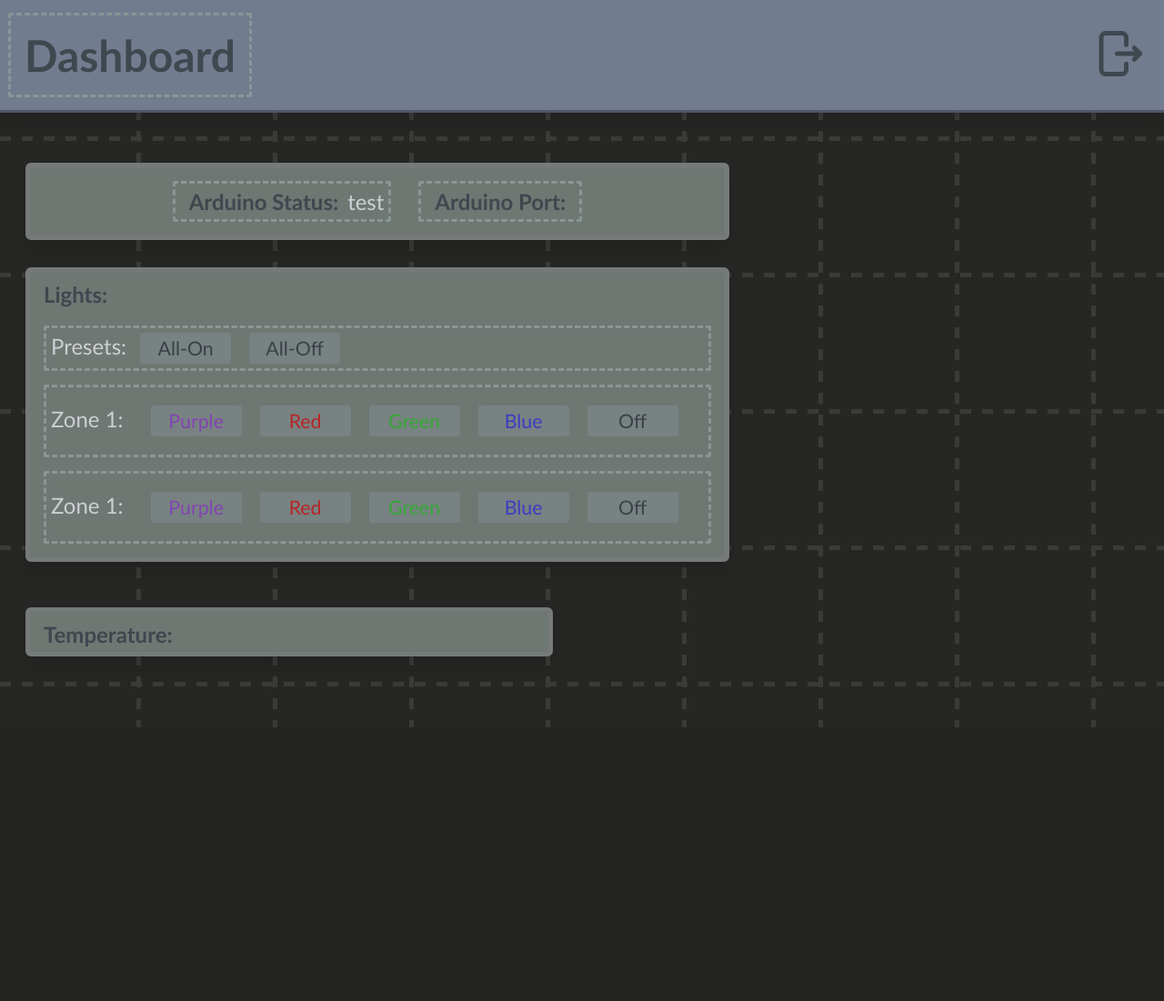
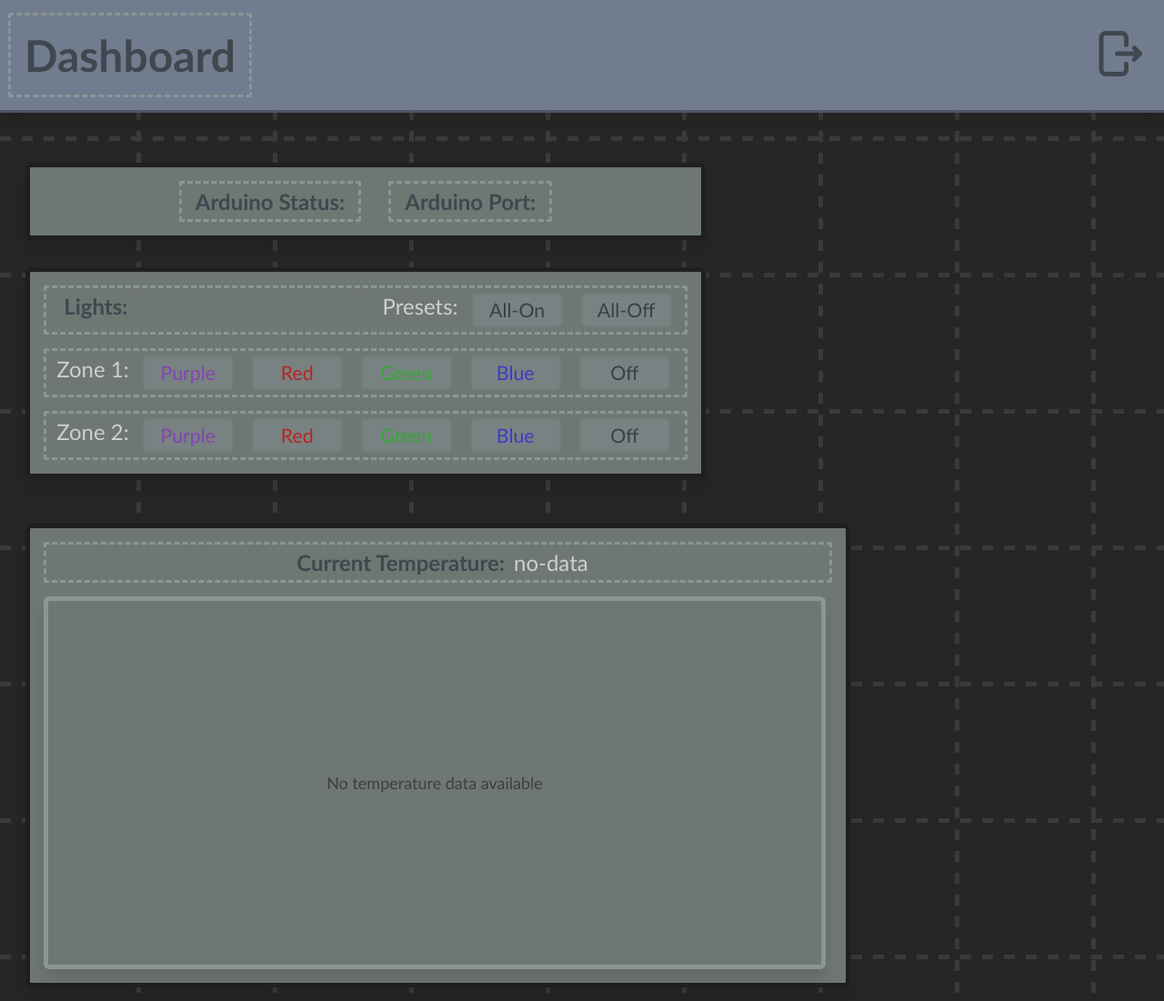
Before and after one commit to AlekWhite/awsite, a Flask app: template flaskApp/templates/dashboard.html in a window 1280 px wide. Shown: the whole page at 91% size. Before the commit the page ends 800 px from the top, so only its background shows below. Run offline with Flask 3, Linux system fonts and the light colour scheme; the template is opened without the code that fills it: most values are stand-ins (such as "Sample title", 1, 10 or a date in 2020); parts of the project's set-up code (start-up, migrations or seed data) failed here and were passed over; some libraries are stand-ins or nearby versions.

Commit message:
Added temperature monitoring functionality

```diff
--- a/flaskApp/requirements.txt
+++ b/flaskApp/requirements.txt
@@ -21,6 +21,7 @@ PyJWT==2.10.1
 python-dotenv==1.1.1
 python-engineio==4.12.3
 python-socketio==5.14.2
+pytz==2023.3
 simple-websocket==1.1.0
 SQLAlchemy==2.0.44
 typing_extensions==4.15.0
--- a/flaskApp/static/css/authPage.css
+++ b/flaskApp/static/css/authPage.css
@@ -22,3 +22,8 @@ body{
     height: fit-content;
     margin-top: 10%;
 }
+
+.form{
+    display: flex;
+    justify-content: center;
+}
--- a/flaskApp/static/css/dashboard.css
+++ b/flaskApp/static/css/dashboard.css
@@ -9,12 +9,18 @@ body{
 .mainButton{
     width: 100px;
     background-color: #788282;
-    border: #9bbba7;
+    border: 2px solid #707e78;
 }
 
 .mainButton:hover{
     background-color: #abc7b6;
-    border: #658672;
+    border: 2px solid #5d6661;
+}
+
+.mainButton[selected="true"] {
+    background-color: #abc7b6;
+    border: 2px solid #54555c;
+    font-weight: bold;
 }
 
 .dashboardPage{
@@ -43,14 +49,7 @@ body{
     border: 3px dashed #8a9696;
     border-radius: 3px;
     height: fit-content;
-    margin: 15px;
-}
-
-.buttonDiv{
-    display: flex;
-    flex-direction: row;
     justify-content: center;
-    height: fit-content;
     margin: 15px;
 }
 
@@ -59,7 +58,7 @@ body{
     position: relative;
     width: 99%;
     margin: 15px 3px;
-    border: 5px solid rgb(119, 122, 122);
+    border: 5px solid rgb(31, 31, 31);
     border-radius: 6px;
     background-color: #6f7773;
     box-shadow: 0 12px 16px rgba(0, 0, 0, 0.1);
@@ -74,3 +73,14 @@ body{
     flex-direction: column;
     justify-content: left;
 }
+
+.chart{
+    width: 850px;
+    height: 400px;
+    margin: 15px;
+    margin-top: 0px;
+    border: 5px solid #8a9696;
+    border-radius: 6px;
+    background-color: #6f7773;
+    box-shadow: 0 12px 16px rgba(0, 0, 0, 0.1);
+}
--- a/flaskApp/static/css/mainPage.css
+++ b/flaskApp/static/css/mainPage.css
@@ -61,7 +61,7 @@ h2{
     float: left;
     color: #394047;
     border: 2px solid #8ea3bd;
-    border-radius: 3px;
+    border-radius: 5px;
     background-color: #9facbd;
     margin: 5px 10px;
     padding: 4px;
@@ -74,7 +74,6 @@ h2{
 
 .mainButton:hover{
     background-color: #b4c2d4;
-    font-size: 18pt;
     color: #2c3136;
     border: 2px solid #9bb2ce;
 }
--- a/flaskApp/static/js/dashboard.js
+++ b/flaskApp/static/js/dashboard.js
@@ -1,4 +1,7 @@
+google.charts.load('current', {packages:['corechart']});
+google.charts.setOnLoadCallback(loadChart);
 document.addEventListener("DOMContentLoaded", () => {
+    show_selected_lights();
     onLoad();
 });
 
@@ -14,8 +17,16 @@ async function onLoad(){
     loop();
 }
 
+function show_selected_lights(){
+    const appElement = document.getElementById("app");
+    const colorData = JSON.parse(appElement.dataset.colors);
+    const doc_1 =  document.getElementById("z1_" + colorData.zone1);
+    const doc_2 =  document.getElementById("z2_" + colorData.zone2);
+    if (doc_1){doc_1.setAttribute('selected', 'true')}
+    if (doc_2){doc_2.setAttribute('selected', 'true')}
+}
+
 async function updateDashboard(){
-
     // arduino port & status
     try{
         const response = await fetch("/api/arduino");
@@ -37,6 +48,67 @@ async function updateDashboard(){
         document.getElementById("statusText").style.color = status_text[data.status][1];
         document.getElementById("port").innerText = data.port;
     } catch (err) {
-        console.error("Error loading items:", err);
+        console.error("Error loading arduino data:", err);
     }
+    await loadChart();
 }
+
+async function loadChart() {
+    try {
+        const response = await fetch('/api/temperature');
+        if (!response.ok) {
+            console.error('Failed to fetch temperature data');
+            showChartError();
+            return;}
+        const data = await response.json();
+
+        if (data.chartData && data.chartData.rows && data.chartData.rows.length > 0) {
+            drawChart(data.chartData);
+        } else {
+            showChartError();}
+
+        if (data.ct !== null){
+            document.getElementById("ct").innerText = `${data.ct}°F`;}
+
+    } catch (error) {
+        console.error('Error loading chart data:', error);
+        showChartError();}
+}
+
+function showChartError(){
+    const chartDiv = document.getElementById('myChart');
+    chartDiv.innerHTML = '<div style="display: flex; align-items: center; justify-content: center; height: 100%; color: #3e3f40; font-size: 18px; font-family: Trebuchet MS;">No temperature data available</div>';
+}
+
+function drawChart(chartData) {
+    const data = new google.visualization.DataTable(chartData);
+    console.log(data);
+    const options = {
+        chartArea: {left: 75, top: 60, width: '85%', height: '70%'},
+        title: 'Temperature Graph:',
+        titleTextStyle: {color: '#3f474f', underline: false, bold: true, fontSize: 24},
+        fontName: 'Trebuchet MS',
+
+        hAxis: {
+            titleTextStyle: {color: '#3f474f', fontName: 'Trebuchet MS'},
+            textStyle: {color: '#3f474f'},
+            gridlines: {width: 15, color: '#3e3f40'}
+        },
+
+        vAxis: {
+            titleTextStyle: {color: '#3f474f', fontName: 'Trebuchet MS'},
+            textStyle: {color: '#3f474f'},
+            gridlines: {width: 15, color: '#3e3f40'}
+        },
+
+        lineWidth: 4,
+        pointSize: 9,
+        curveType: 'function',
+        backgroundColor: '#9d9e90',
+        colors: ['#4f5c54'],
+        legend: {position: 'bottom', textStyle: {color: '#3f474f'}}
+    };
+
+    const chart = new google.visualization.LineChart(document.getElementById('myChart'));
+    chart.draw(data, options);
+}
--- a/flaskApp/templates/authPage.html
+++ b/flaskApp/templates/authPage.html
@@ -7,7 +7,7 @@
     <script src="{{ url_for('static', filename='js/authPage.js') }}"></script>
     <div class="lgDiv">
         <h2><b>Login:</b></h2>
-
+        <div class="form">
             <form action = "/auth_page" method = "POST">
                 <input type="hidden" name="csrf_token" value="{{ csrf_token() }}"/>
                 <p class="mainText">Username:
@@ -19,6 +19,6 @@
                 <input class="mainButton" type="submit" style="margin-left: 90px;" value="Submit" />
                 <button class="mainButton" id="back" type="submit" style="margin-left: 90px;" formaction="/" formmethod="GET">Back</button>
             </form>
-
+        </div>
     </div>
 </body>
--- a/flaskApp/templates/dashboard.html
+++ b/flaskApp/templates/dashboard.html
@@ -3,7 +3,7 @@
 <body>
     <link rel="stylesheet" type="text/css" href="{{ url_for('static', filename='css/mainPage.css') }}" />
     <link rel="stylesheet" type="text/css" href="{{ url_for('static', filename='css/dashboard.css') }}" />
-    <script src="{{ url_for('static', filename='js/dashboard.js') }}"></script>
+    <div id="app" data-colors='{{ colorData | tojson }}'></div>
 
     <div class="headerDiv">
         <form action="/dashboard">
@@ -26,7 +26,7 @@
         <div class="mainDivRow">
             <div class="rowDiv">
                 <span class="headerText" >Arduino Status: </span>
-                <span class="mainText" id="statusText">test</span>
+                <span class="mainText" id="statusText"></span>
             </div>
             <div class="rowDiv">
                 <span class="headerText">Arduino Port:</span>
@@ -35,34 +35,29 @@
         </div>
 
         <div class="mainDivCol">
-            <span class="headerText" style="margin-top: 5px;" >Lights: </span>
             <form action="/dashboard" method="POST">
                 <input type="hidden" name="csrf_token" value="{{ csrf_token() }}"/>
                 <div class="rowDiv">
+                    <span class="headerText" style="margin-right: 270px;" >Lights: </span>
                     <span class="mainText">Presets: </span>
                     <button class="mainButton" type="submit" name="light" value='{"r":-1,"g":-1,"b":-1,"zone":"all-on"}'>All-On</button>
                     <button class="mainButton" type="submit" name="light" value='{"r":-1,"g":-1,"b":-1,"zone":"all-off"}'>All-Off</button>
                 </div>
                 <div class="rowDiv">
-                    <span class="mainText" style="margin-top: 15px;">Zone 1: </span>
-                    <div class="buttonDiv">
-                        <button class="mainButton" type="submit" name="light" value='{"r":55,"g":0,"b":200,"zone":"zone1"}' style="color:#8344b3;" >Purple</button>
-                        <button class="mainButton" type="submit" name="light" value='{"r":255,"g":0,"b":0,"zone":"zone1"}' style="color:#b72525;" >Red</button>
-                        <button class="mainButton" type="submit" name="light" value='{"r":0,"g":255,"b":000,"zone":"zone1"}' style="color:#34a834;" >Green</button>
-                        <button class="mainButton" type="submit" name="light" value='{"r":0,"g":0,"b":255,"zone":"zone1"}' style="color:#3c3cc4;" >Blue</button>
-                        <button class="mainButton" type="submit" name="light" value='{"r":0,"g":0,"b":0,"zone":"zone1"}' >Off</button>
-                    </div>
-
+                    <span class="mainText">Zone 1: </span>
+                    <button class="mainButton" type="submit" name="light" id="z1_purple" value='{"r":55,"g":0,"b":200,"zone":"zone1"}' style="color:#8344b3;" >Purple</button>
+                    <button class="mainButton" type="submit" name="light" id="z1_red" value='{"r":255,"g":0,"b":0,"zone":"zone1"}' style="color:#b72525;" >Red</button>
+                    <button class="mainButton" type="submit" name="light" id="z1_green" value='{"r":0,"g":255,"b":0,"zone":"zone1"}' style="color:#34a834;" >Green</button>
+                    <button class="mainButton" type="submit" name="light" id="z1_blue" value='{"r":0,"g":0,"b":255,"zone":"zone1"}' style="color:#3c3cc4;" >Blue</button>
+                    <button class="mainButton" type="submit" name="light" id="z1_off" value='{"r":0,"g":0,"b":0,"zone":"zone1"}' >Off</button>
                 </div>
                 <div class="rowDiv">
-                    <span class="mainText" style="margin-top: 15px;">Zone 1: </span>
-                    <div class="buttonDiv">
-                        <button class="mainButton" type="submit" name="light" value='{"r":55,"g":0,"b":200,"zone":"zone2"}' style="color:#8344b3;" >Purple</button>
-                        <button class="mainButton" type="submit" name="light" value='{"r":255,"g":0,"b":0,"zone":"zone2"}' style="color:#b72525;" >Red</button>
-                        <button class="mainButton" type="submit" name="light" value='{"r":0,"g":255,"b":000,"zone":"zone2"}' style="color:#34a834;" >Green</button>
-                        <button class="mainButton" type="submit" name="light" value='{"r":0,"g":0,"b":255,"zone":"zone2"}' style="color:#3c3cc4;" >Blue</button>
-                        <button class="mainButton" type="submit" name="light" value='{"r":0,"g":0,"b":0,"zone":"zone2"}' >Off</button>
-                    </div>
+                    <span class="mainText">Zone 2: </span>
+                    <button class="mainButton" type="submit" name="light" id="z2_purple" value='{"r":55,"g":0,"b":200,"zone":"zone2"}' style="color:#8344b3;" >Purple</button>
+                    <button class="mainButton" type="submit" name="light" id="z2_red" value='{"r":255,"g":0,"b":0,"zone":"zone2"}' style="color:#b72525;" >Red</button>
+                    <button class="mainButton" type="submit" name="light" id="z2_green" value='{"r":0,"g":255,"b":0,"zone":"zone2"}' style="color:#34a834;" >Green</button>
+                    <button class="mainButton" type="submit" name="light" id="z2_blue" value='{"r":0,"g":0,"b":255,"zone":"zone2"}' style="color:#3c3cc4;" >Blue</button>
+                    <button class="mainButton" type="submit" name="light" id="z2_off" value='{"r":0,"g":0,"b":0,"zone":"zone2"}' >Off</button>
                 </div>
             </form>
         </div>
@@ -71,8 +66,15 @@
 
     <div class="dashboardPage">
         <div class="mainDivCol">
-            <span class="headerText" style="margin-top: 5px;" >Temperature: </span>
+            <div class="rowDiv">
+                <span class="headerText">Current Temperature: </span>
+                <span id="ct" class="mainText">no-data</span>
+            </div>
+            <div id="myChart" class="chart"></div>
         </div>
     </div>
 
+    <script src="https://www.gstatic.com/charts/loader.js"></script>
+    <script src="{{ url_for('static', filename='js/dashboard.js') }}"></script>
+
 </body>
```
Also changed, not shown: flaskApp/arduinoInterface.py (+32 -11 lines), flaskApp/flask_server.py (+53 -7 lines), flaskApp/model.py (+45 -6 lines). Lines whose indentation alone changed are shown as unchanged.
